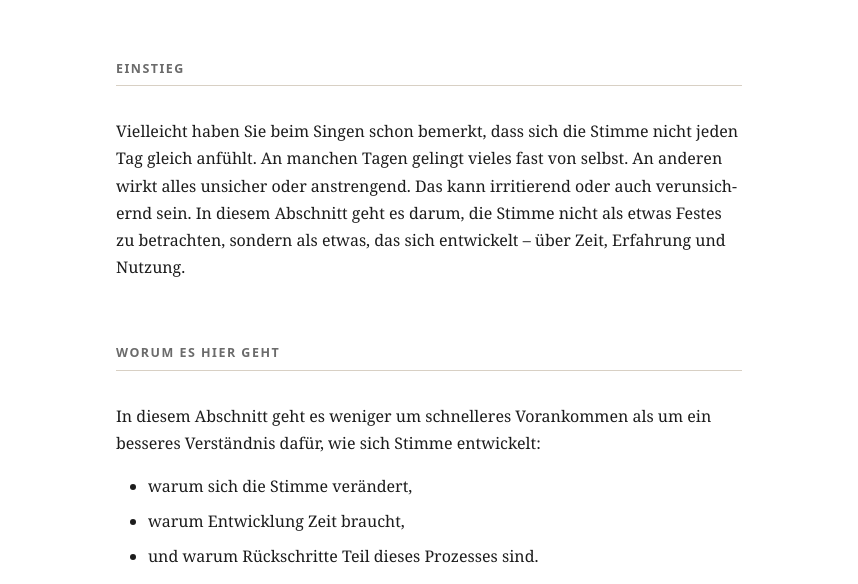
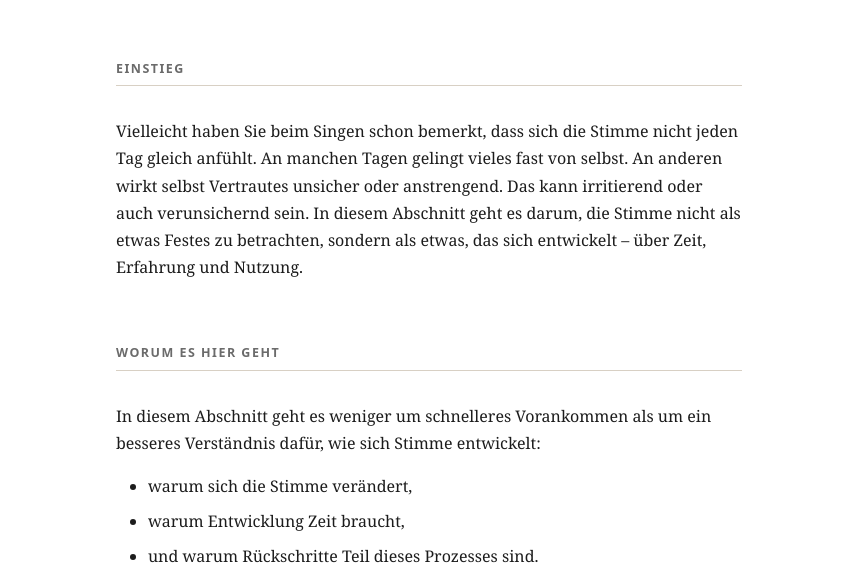
Before and after one commit to holgergabriel/holgergabriel.github.io, an Astro site: page /physiologie/unterseite_4 in a window 1280 px wide. Shown: the part 212-796 px from the top of the page, without its empty margins (211-1069 px from the left). Built offline with nearby package versions, Linux system fonts and the light colour scheme; Astro itself is replaced by a stand-in of ours.

Commit message:
unterseite 4 change

```diff
--- a/src/pages/physiologie/unterseite_4.md
+++ b/src/pages/physiologie/unterseite_4.md
@@ -10,10 +10,9 @@ description: " "
 Vielleicht haben Sie beim Singen schon bemerkt,
 dass sich die Stimme nicht jeden Tag gleich anfühlt.
 An manchen Tagen gelingt vieles fast von selbst.
-An anderen wirkt alles unsicher oder anstrengend.
+An anderen wirkt selbst Vertrautes unsicher oder anstrengend.
 Das kann irritierend oder auch verunsichernd sein.
-In diesem Abschnitt geht es darum, die Stimme nicht als etwas Festes zu betrachten,
-sondern als etwas, das sich entwickelt – über Zeit, Erfahrung und Nutzung.
+In diesem Abschnitt geht es darum, die Stimme nicht als etwas Festes zu betrachten, sondern als etwas, das sich entwickelt – über Zeit, Erfahrung und Nutzung.
 
 ## Worum es hier geht
 In diesem Abschnitt geht es weniger um schnelleres Vorankommen
```
